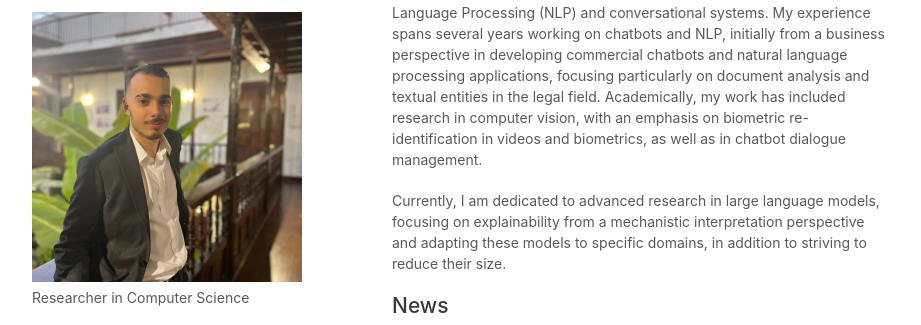
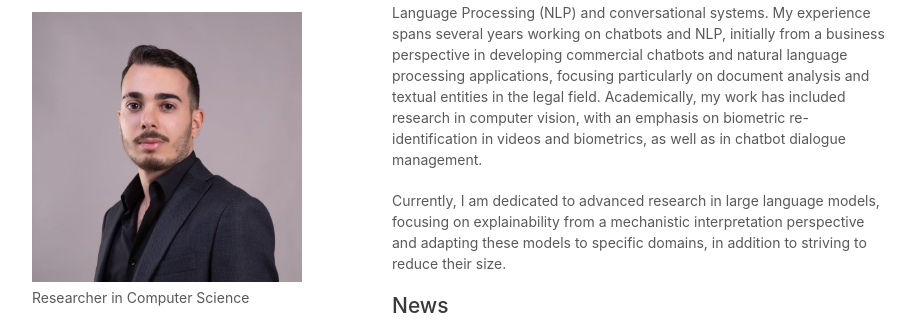
Before and after one commit to miguel-kjh/miguel-kjh.github.io, a plain HTML site: page index.html in a window 1280 px wide. Shown: the part 128-453 px from the top of the page, without its empty margins (178-1099 px from the left). Drawn offline with nearby package versions, Linux system fonts and the light colour scheme; a web font is replaced by a local one.

Commit message:
update img

```diff
--- a/index.html
+++ b/index.html
@@ -22,7 +22,7 @@
       <header>
         <h1>Miguel Ángel Medina Ramírez</h1>
         <!--upload img-->
-        <img src="assets/img/profile.jpeg" alt="Miguel Ángel Medina Ramírez" class="profile-img">
+        <img src="assets/img/profile.jpg" alt="Miguel Ángel Medina Ramírez" class="profile-img">
         <p>Researcher in Computer Science</p>
         <div class="social-icons">
             <a class="social-icon" href="https://www.linkedin.com/in/miguel-%C3%A1ngel-medina-ram%C3%ADrez-22a129188"><i class="fab fa-linkedin-in"></i></a>
```
Also changed, not shown: assets/img/profile.jpeg (deleted), assets/img/profile.jpg (added).
